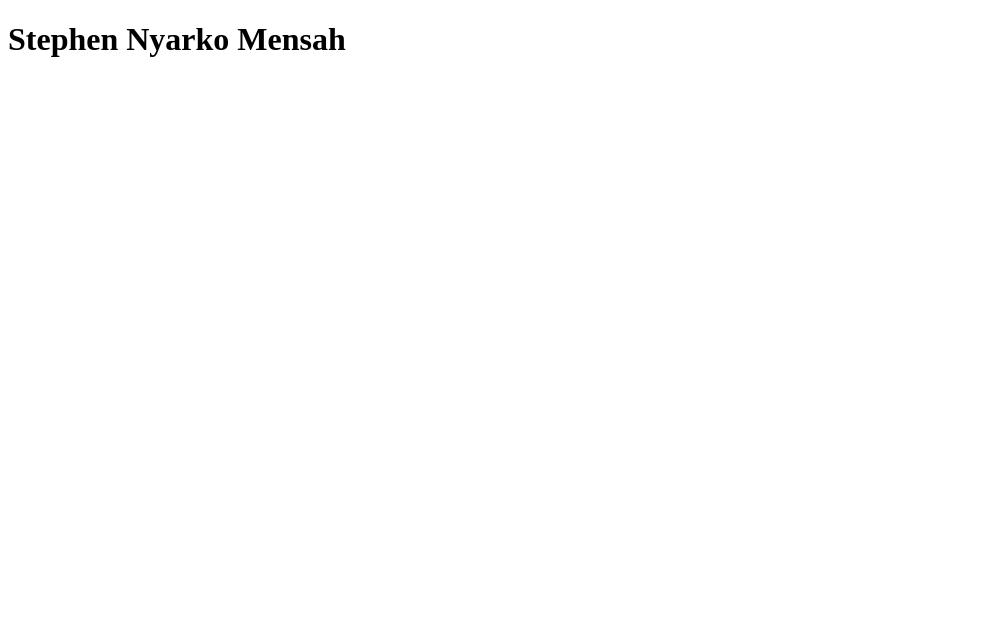
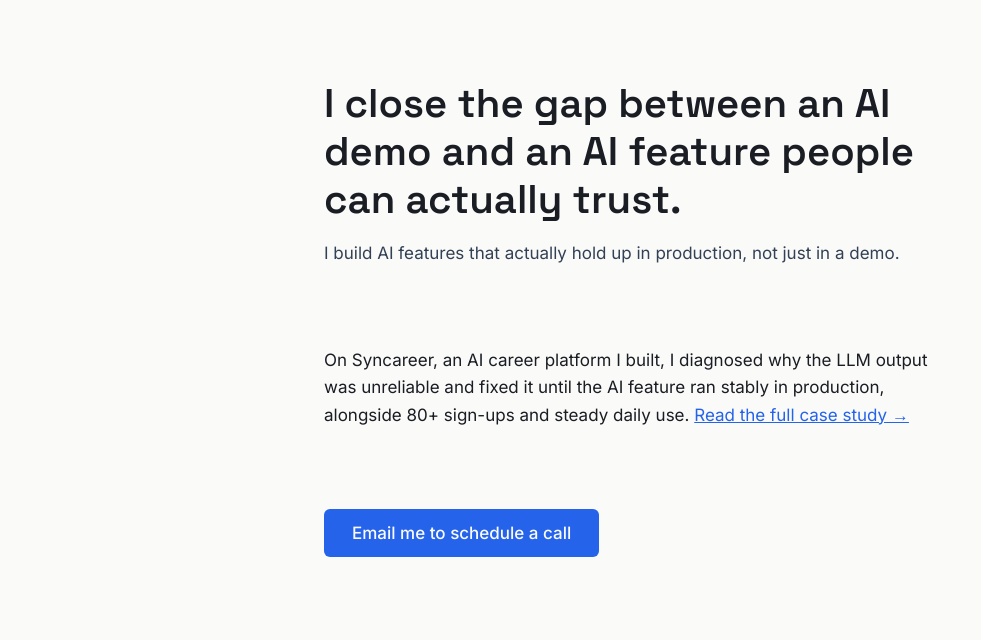
Before and after one commit to stevemensah333-rgb/my-portfolio, an Astro site: page / in a window 1280 px wide. Shown: the whole page, without its empty margins (0-981 px from the left). Built offline with nearby package versions, Linux system fonts and the light colour scheme; Astro itself is replaced by a stand-in of ours.

Commit message:
add hero, proof strip, and CTA to home page

```diff
--- a/src/pages/index.astro
+++ b/src/pages/index.astro
@@ -1,17 +1,24 @@
 ---
-
+import '../styles/global.css';
 ---
-
 <html lang="en">
 	<head>
 		<meta charset="utf-8" />
-		<link rel="icon" type="image/svg+xml" href="/favicon.svg" />
-		<link rel="icon" href="/favicon.ico" />
-		<meta name="viewport" content="width=device-width" />
-		<meta name="generator" content={Astro.generator} />
-		<title>Astro</title>
+		<title>Stephen Nyarko Mensah</title>
 	</head>
 	<body>
-		<h1>Stephen Nyarko Mensah</h1>
+		<section class="hero">
+			<h1>I close the gap between an AI demo and an AI feature people can actually trust.</h1>
+			<p class="hero-subline">I build AI features that actually hold up in production, not just in a demo.</p>
+		</section>
+		<section class="proof-strip">
+			<p>
+				On Syncareer, an AI career platform I built, I diagnosed why the LLM output was unreliable and fixed it until the AI feature ran stably in production, alongside 80+ sign-ups and steady daily use.
+				<a href="/case-study">Read the full case study →</a>
+			</p>
+		</section>
+		<section class="cta">
+			<a class="cta-button" href="mailto:youremail@example.com">Email me to schedule a call</a>
+		</section>
 	</body>
 </html>
--- /dev/null
+++ b/src/styles/global.css
@@ -0,0 +1,86 @@
+@import url('https://fonts.googleapis.com/css2?family=Space+Grotesk:wght@600&family=Inter:wght@400;500&display=swap');
+
+* {
+  margin: 0;
+  padding: 0;
+  box-sizing: border-box;
+}
+
+body {
+  font-family: 'Inter', sans-serif;
+  color: #1A1D23;
+  background-color: #FAFAF9;
+}
+
+h1 {
+  font-family: 'Space Grotesk', sans-serif;
+  font-weight: 600;
+  font-size: 40px;
+  line-height: 1.2;
+}
+
+.hero {
+  padding: 80px 24px;
+  max-width: 680px;
+  margin: 0 auto;
+}
+
+.hero-subline {
+  font-size: 17px;
+  line-height: 1.6;
+  color: #334155;
+  margin-top: 16px;
+}
+
+@media (max-width: 600px) {
+  .hero {
+    padding: 48px 24px;
+  }
+}
+
+.proof-strip {
+  padding: 0 24px 80px;
+  max-width: 680px;
+  margin: 0 auto;
+}
+
+.proof-strip p {
+  font-size: 17px;
+  line-height: 1.6;
+  color: #1A1D23;
+}
+
+.proof-strip a {
+  color: #2563EB;
+  text-decoration: underline;
+}
+
+@media (max-width: 600px) {
+  .proof-strip {
+    padding: 0 24px 48px;
+  }
+}
+
+.cta {
+  padding: 0 24px 80px;
+  max-width: 680px;
+  margin: 0 auto;
+}
+
+.cta-button {
+  display: inline-block;
+  background-color: #2563EB;
+  color: #FAFAF9;
+  font-family: 'Inter', sans-serif;
+  font-weight: 500;
+  font-size: 17px;
+  padding: 14px 28px;
+  border-radius: 6px;
+  text-decoration: none;
+}
+
+@media (max-width: 600px) {
+  .cta {
+    padding: 0 24px 48px;
+  }
+}
```
